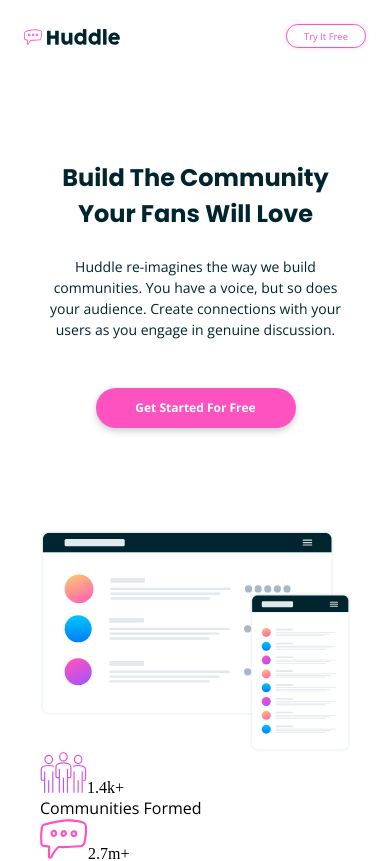
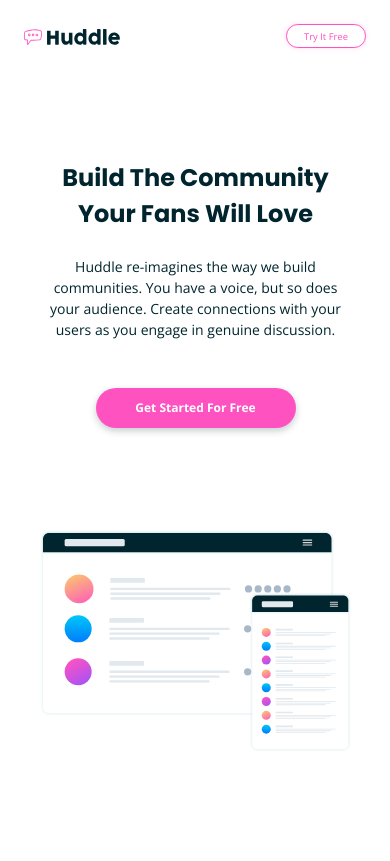
Before and after one commit to 0x41-li/huddle-landing-page-with-curved--sections, a React (Create React App) app: page / in a window 390 px wide. Shown: the top 861 px of the page. Built offline with nearby package versions, Linux system fonts and the light colour scheme.

Commit message:
Mobile: Hero Section analytics part added and styles completed

```diff
--- a/src/scss/hero.scss
+++ b/src/scss/hero.scss
@@ -77,7 +77,7 @@
   margin-right: auto;
 
   &:hover {
-    background: #FF8ED7;
+    background: #ff8ed7;
   }
 
   @media screen and (min-width: 1200px) {
@@ -105,3 +105,61 @@
     margin-top: 120px;
   }
 }
+
+// Analytics part
+
+.hero__numbers {
+  margin-top: 120px;
+}
+
+.hero__numbers__box {
+  max-width: 160px;
+  margin: 0 auto;
+}
+
+.hero__numbers__box:nth-child(1) {
+  margin-bottom: 88px;
+}
+
+.hero__numbers__box > * {
+  display: block;
+}
+
+.hero__communities-icon {
+  width: 29px;
+  height: 26px;
+
+  position: relative;
+  top: 5px;
+}
+
+.hero__numbers-box__number {
+  font-family: "Open Sans";
+  font-weight: 700;
+  font-size: 60.9524px;
+  line-height: 91px;
+
+  color: #00252e;
+}
+
+.hero__numbers-box__para {
+  font-family: "Open Sans";
+  font-weight: 400;
+  font-size: 15.2381px;
+  line-height: 23px;
+
+  text-align: center;
+
+  color: #808e9a;
+
+  margin-top: 1px;
+}
+
+
+.hero__message-icon {
+  width: 27px;
+  height: 27px;
+
+  position: relative;
+  top: 2px;
+}
--- a/src/sections/Hero.js
+++ b/src/sections/Hero.js
@@ -24,7 +24,7 @@
       <div className="hero__numbers">
         <div className="hero__numbers__box">
           <img
-            className="hero__numbers-box__icon"
+            className="hero__numbers-box__icon hero__communities-icon"
             src={communitiesIcon}
             alt=""
           />
@@ -32,7 +32,7 @@
           <p className="hero__numbers-box__para">Communities Formed</p>
         </div>
         <div className="hero__numbers__box">
-          <img className="hero__numbers-box__icon" src={messageIcon} alt="" />
+          <img className="hero__numbers-box__icon hero__message-icon" src={messageIcon} alt="" />
           <span className="hero__numbers-box__number">2.7m+</span>
           <p className="hero__numbers-box__para">Messages Sent</p>
         </div>
```
